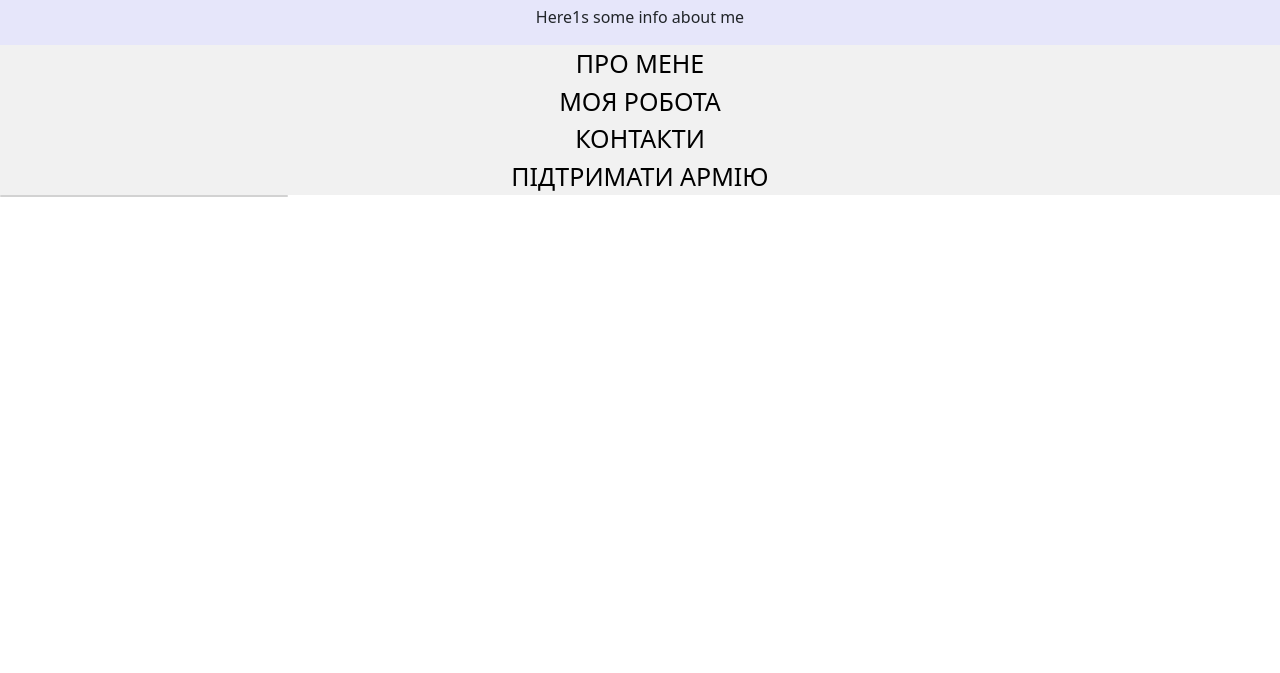
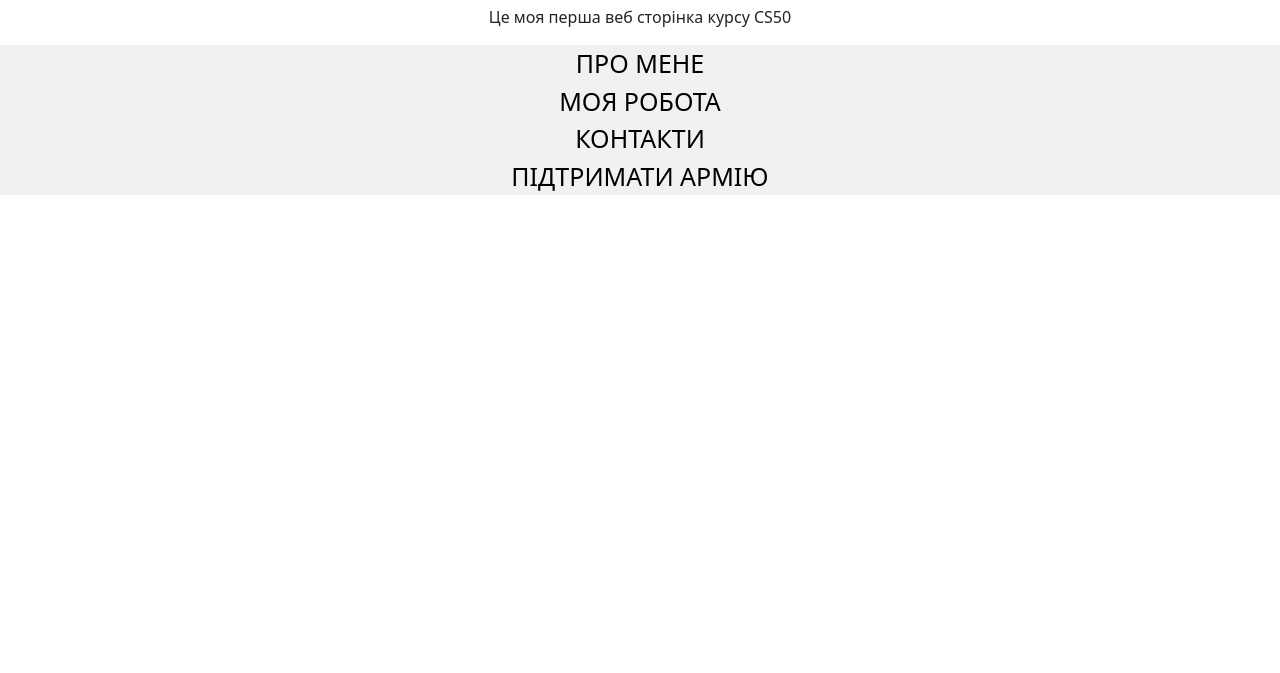
Before and after one commit to OleksiiLatypov/homepageCS50, a plain HTML site: page index.html in a window 1280 px wide. Shown: the part 127-800 px from the top of the page. Drawn offline with nearby package versions, Linux system fonts and the light colour scheme.

Commit message:
Update index.html

```diff
--- a/index.html
+++ b/index.html
@@ -6,11 +6,10 @@
 
 </head>
 <body>
-  <div id="flag1">
+  <div class="box">
      <h1>Welcome to my first webpage!</h1>
      <h2>Oleksii Latypov</h2>
-  <p style text-align: center>Here1s some info about me</p>
-
+     <p style text-align: center>Це моя перша веб сторінка курсу CS50</p>
     <ul class="lst">
       <li id="f"><a href="#home" style="text-align:center;">ПРО МЕНЕ</a></li>
       <li><a href="#news">МОЯ РОБОТА</a></li>
@@ -18,9 +17,7 @@
       <li><a href="support.html">ПІДТРИМАТИ АРМІЮ</a></li>
     </ul>
   </div>
-  <div class="card" style="width: 18rem;">
 
-  </div>
 
 </body>
 </html>
```
Lines whose indentation alone changed are shown as unchanged.
